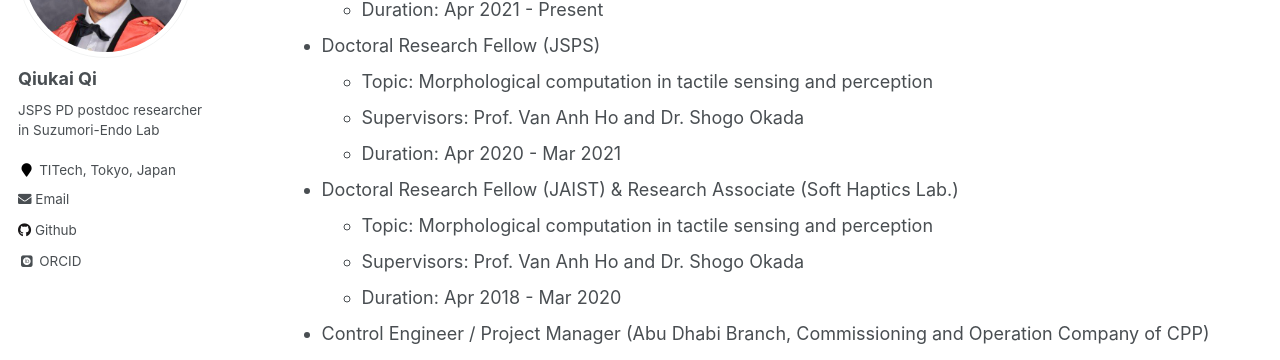
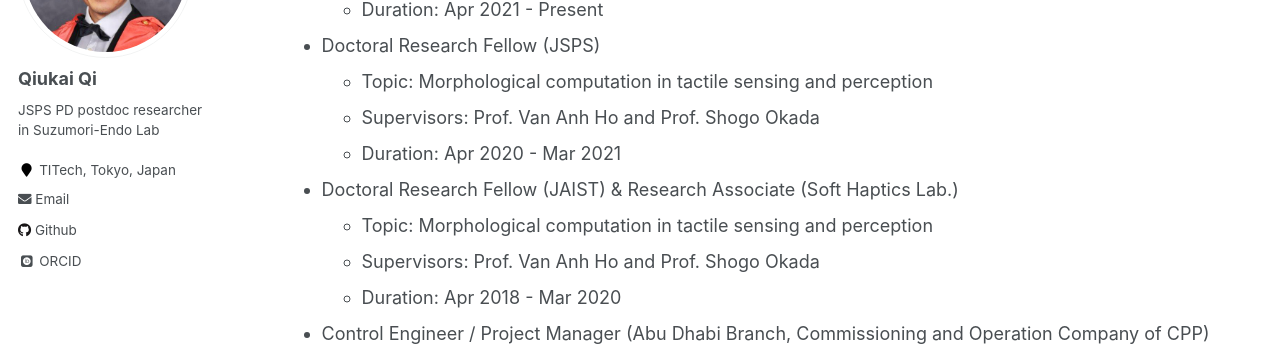
Before and after one commit to QiukaiQi/qiukaiqi.github.io, a Jekyll site: the page built from _pages/CV.md, in a window 1280 px wide and 900 px high, scrolled down 1067 px. Shown: the part 153-513 px from the top of the window. Built offline with Jekyll 4.4.1, drawn with Linux system fonts in a browser that asks for light colours; some web fonts are replaced.

Commit message:
Update CV.md

```diff
--- a/_pages/CV.md
+++ b/_pages/CV.md
@@ -47,12 +47,12 @@ Work experience
 
 * Doctoral Research Fellow (JSPS)
   * Topic: Morphological computation in tactile sensing and perception
-  * Supervisors: Prof. Van Anh Ho and Dr. Shogo Okada
+  * Supervisors: Prof. Van Anh Ho and Prof. Shogo Okada
   * Duration: Apr 2020 - Mar 2021
 
 * Doctoral Research Fellow (JAIST) & Research Associate (Soft Haptics Lab.)
   * Topic: Morphological computation in tactile sensing and perception
-  * Supervisors: Prof. Van Anh Ho and Dr. Shogo Okada
+  * Supervisors: Prof. Van Anh Ho and Prof. Shogo Okada
   * Duration: Apr 2018 - Mar 2020
 
 * Control Engineer / Project Manager (Abu Dhabi Branch, Commissioning and Operation Company of CPP)
```
